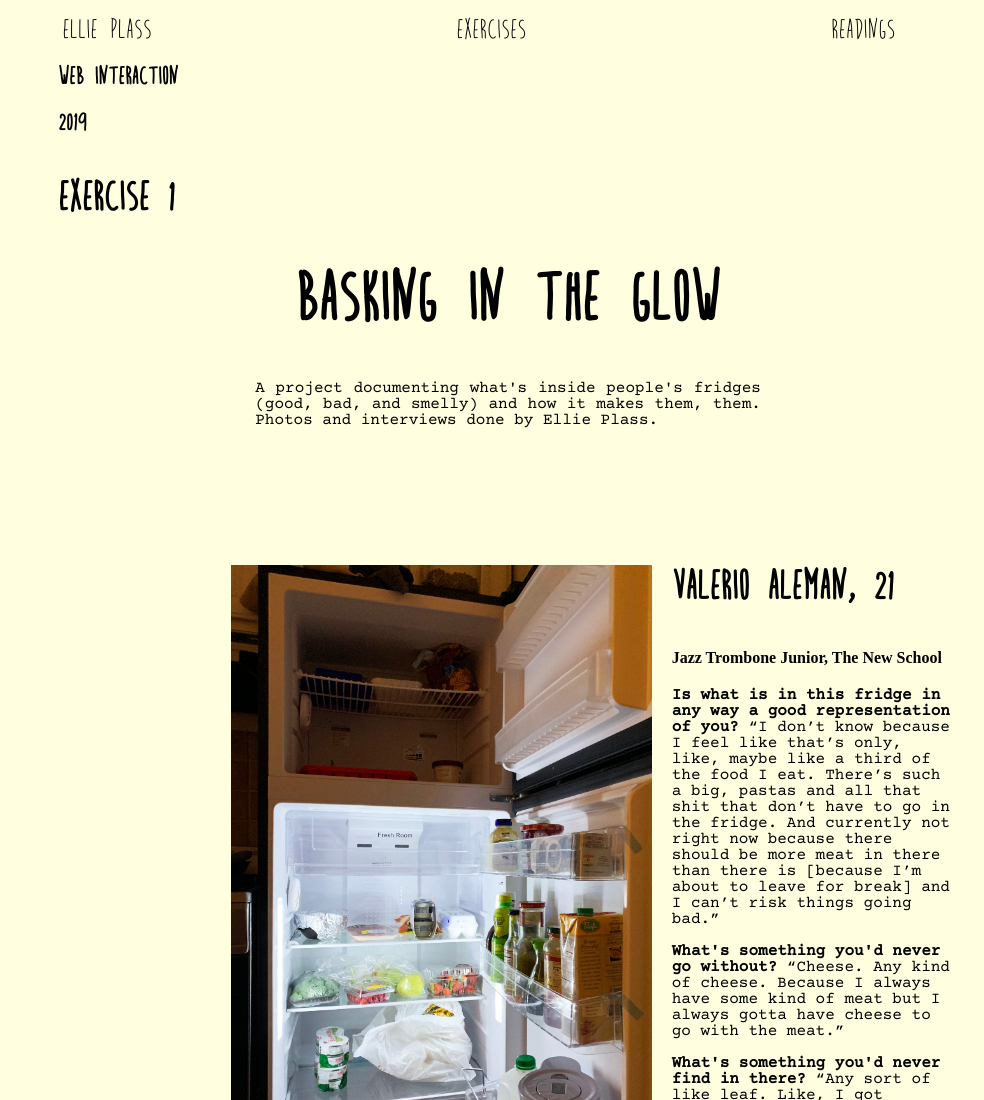
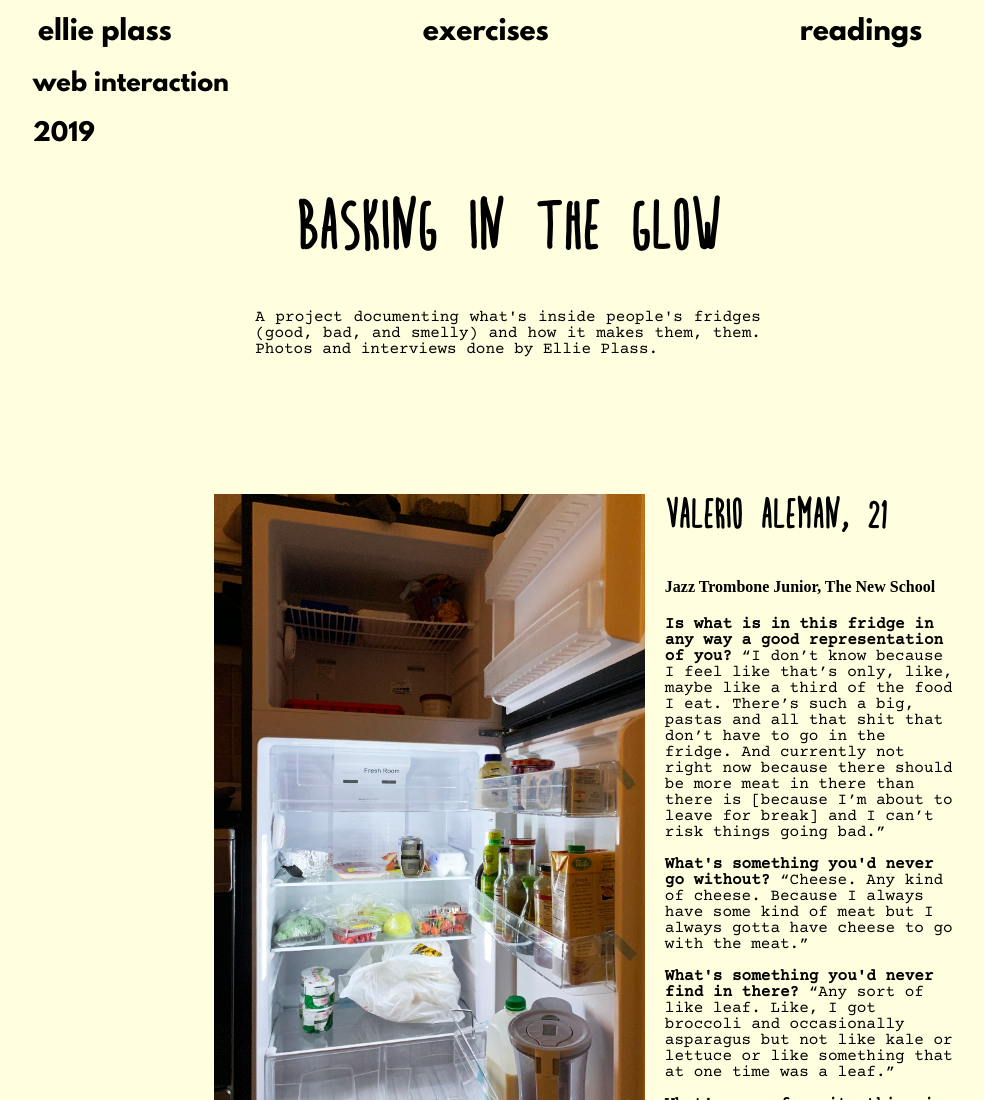
Before and after one commit to ellieplass/webinteraction, a plain HTML site: page web_interaction/exercise1.html in a window 1280 px wide. Shown: the top 1100 px of the page, without its empty margins (132-1116 px from the left). Drawn offline with Linux system fonts and the light colour scheme.

Commit message:
Add files via upload

```diff
--- a/web_interaction/exercise1.html
+++ b/web_interaction/exercise1.html
@@ -18,9 +18,9 @@
 
 
 
-          <h2> web interaction </h2>
-          <h2> 2019 </h2>
-          <h3> exercise 1 </h3>
+          <h2 class="homepage"> web interaction </h2>
+          <h2 class="homepage"> 2019 </h2>
+<!--          <h3 class="homepage"> exercise 1 </h3>-->
 
 
     <h1 class="fridge"> Basking in the Glow</h1>
--- a/web_interaction/fridge-project.css
+++ b/web_interaction/fridge-project.css
@@ -6,6 +6,10 @@ src: url(Bite_Bullet.ttf);
 @font-face{
 font-family: text;
 src:url(Courier_Prime.ttf);
+}
+@font-face{
+font-family: main;
+src: url(LeagueSpartan-Bold.otf);
 }
 
 html{
@@ -28,7 +32,7 @@ h2, h3{
 size: 20pt;
 color: #000000;
     padding: 0px 24px;
-    margin-left: 12.5%;
+    margin-left: 10.5%;
         font-family: title;
 
 
@@ -39,6 +43,13 @@ h3{
 
 
 }
+
+.homepage{
+    font-family: main;
+
+}
+
+
 
 ul{
 
@@ -54,9 +65,9 @@ li{
     text-align: center;
  padding: 20px 24px;
     text-decoration: none;
-    margin-left: 10%;
-    margin-right: 10%;
-    font-family: title;
+    margin-left: 8%;
+    margin-right: 8%;
+    font-family: main;
     font-size: 20pt;
 }
 
```
Also changed, not shown: web_interaction/reading.html (+1 -1 lines), web_interaction/reading1.html (+15 -16 lines), web_interaction/web_interact.css (+8 -0 lines).
